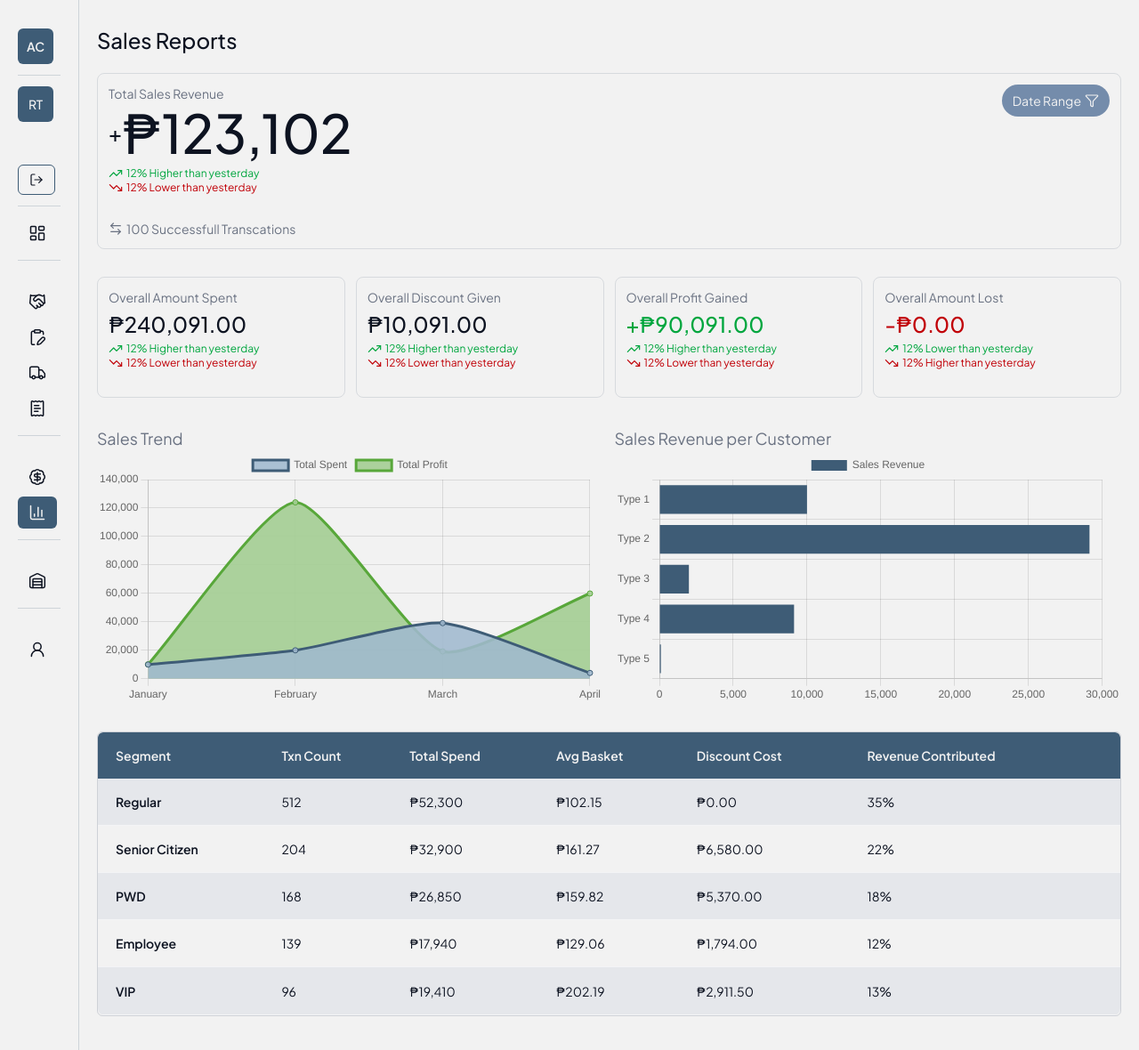
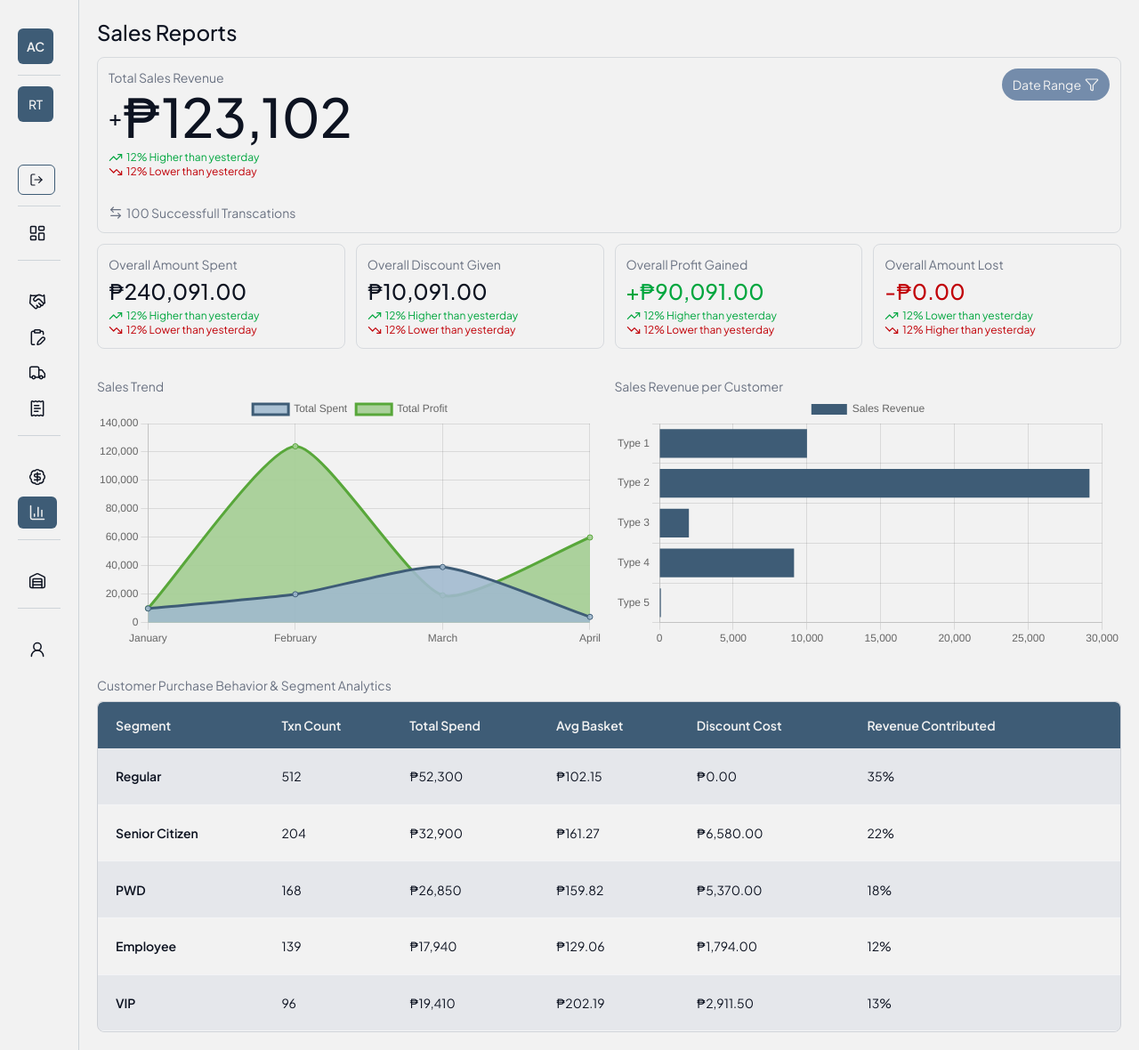
Before and after one commit to HatdogGG123/ApexCare, a PHP site: page /pages/admin/salesReports.php in a window 1280 px wide. Shown: the whole page at 89% size. Run offline with PHP 8.4, Linux system fonts and the light colour scheme.

Commit message:
Add files via upload

```diff
--- a/pages/admin/dashboard.php
+++ b/pages/admin/dashboard.php
@@ -478,13 +478,15 @@
                 </section>
             </section>
 
-            <!-- Top 5 Customer Chart -->
             <section class="grid col-span-full grid-cols-1 gap-4 mt-5 md:grid-cols-4">
+                <!-- Top 5 Customer Chart -->
                 <section class="col-span-1 h-80 relative flex items-center justify-center md:col-span-2 lg:col-span-1">
                     <canvas id="dashboardPaymentMethodPieChart"></canvas>
                 </section>
 
-                <section class="col-span-1 md:col-span-2 lg:col-span-3">
+                <!-- Recent Transactions -->
+                <section class="col-span-1 md:col-span-2 lg:col-span-3 h-fit flex flex-col gap-1">
+                    <p>Recent Transactions</p>
                     <section class="col-span-full rounded-md h-full border border-gray-400/40 overflow-hidden">
                         <div class="max-h-full h-full w-full overflow-y-auto scrollbar-thin scrollbar-thumb-secondary rounded-b-lg">
                             <table class="w-full text-sm border-collapse">
--- a/pages/admin/salesReports.php
+++ b/pages/admin/salesReports.php
@@ -342,20 +342,21 @@
 
             <!-- Sales Trend Chart -->
             <section class="col-span-full h-full mt-5 lg:col-span-full xl:col-span-2">
-                <p class="text-gray-500 text-lg">Sales Trend</p>
+                <p class="text-gray-500 text-md">Sales Trend</p>
                 <div class="w-full"><canvas class="w-full" id="salesTrendChartContainer"></canvas></div>
             </section>
 
             <!-- Customer Purchase Percentage -->
             <section class="col-span-full mt-5 lg:col-span-full xl:col-span-2">
-                <p class="text-gray-500 text-lg">Sales Revenue per Customer</p>
+                <p class="text-gray-500 text-md">Sales Revenue per Customer</p>
                 <div class="w-full"><canvas class="w-full" id="salesPerCustomerTypeContainer"></canvas></div>
             </section>
 
 
             <!-- Top 5 Selling Medicine -->
-            <section class="col-span-full rounded-md h-80 border border-gray-400/40 overflow-hidden">
-                <div class=" h-full w-full overflow-y-auto scrollbar-thin scrollbar-thumb-secondary rounded-b-lg">
+            <section class="col-span-full rounded-md h-100 overflow-hidden flex flex-col gap-2 mt-5">
+                <p class="text-gray-500 text-md">Customer Purchase Behavior & Segment Analytics</p>
+                <div class=" h-full w-full overflow-y-auto scrollbar-thin scrollbar-thumb-secondary rounded-b-lg border border-gray-400/40 rounded-md">
                     <table class="w-full h-full text-sm border-collapse">
                         <thead>
                             <tr>
```
